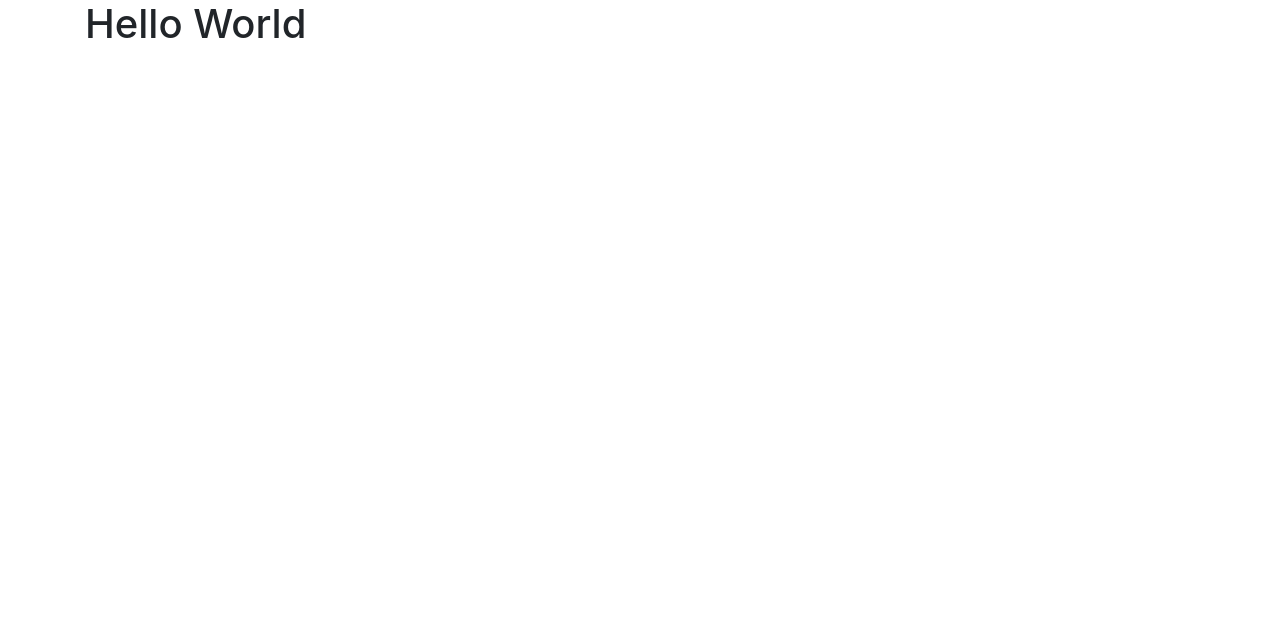
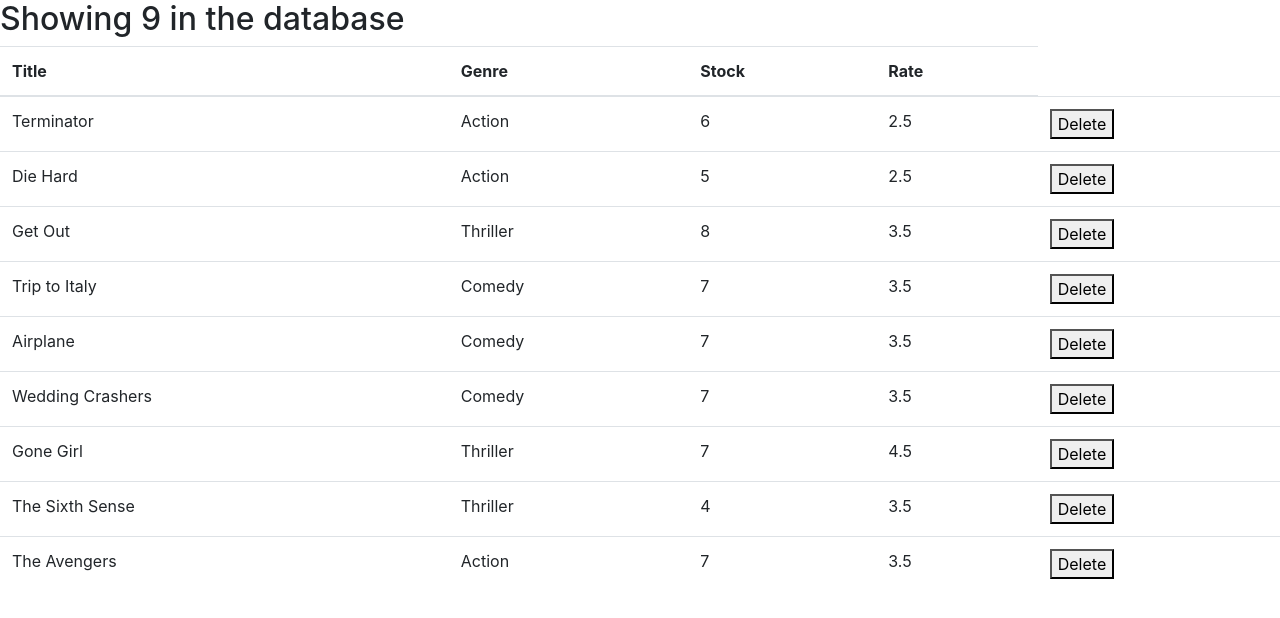
Before and after one commit to Zerryth/vidly, a React (Create React App) app: page / in a window 1280 px wide. Shown: the top 618 px of the page. Built offline with nearby package versions, Linux system fonts and the light colour scheme.

Commit message:
Created Movies component w/table

```diff
--- a/src/App.js
+++ /dev/null
@@ -1,11 +0,0 @@
-import './App.css';
-
-function App() {
-  return (
-    <main className="container">
-      <h1>Hello World</h1>
-    </main>
-  );
-}
-
-export default App;
--- /dev/null
+++ b/src/components/vidly.jsx
@@ -0,0 +1,69 @@
+import React, { Component } from "react";
+import { getMovies, deleteMovie } from "../services/fakeMovieService";
+
+export default class Movies extends Component {
+  constructor() {
+    super();
+    this.state = { movies: getMovies() };
+  }
+
+  render() {
+    return (
+      <main className="contianer">
+        <div>
+          {this.getHeader()}
+          {this.getTable()}
+        </div>
+      </main>
+    );
+  }
+
+  getHeader() {
+    const { movies } = this.state;
+    const numberOfMovies = movies.length;
+    let header = numberOfMovies
+      ? `Showing ${numberOfMovies} in the database`
+      : "There are no movies in the database";
+
+    return <h2>{header}</h2>;
+  }
+
+  getTable() {
+    if (this.state.movies && this.state.movies.length) {
+      return (
+        <table class="table">
+          <thead>
+            <tr>
+              <th scope="col">Title</th>
+              <th scope="col">Genre</th>
+              <th scope="col">Stock</th>
+              <th scope="col">Rate</th>
+            </tr>
+          </thead>
+          <tbody>
+            {this.state.movies.map((m) => (
+              <tr key={m._id}>
+                <td>{m.title}</td>
+                <td>{m.genre.name}</td>
+                <td>{m.numberInStock}</td>
+                <td>{m.dailyRentalRate}</td>
+                <td>
+                  <button onClick={() => this.handleMovieDeletion(m._id)}>
+                    Delete
+                  </button>
+                </td>
+              </tr>
+            ))}
+          </tbody>
+        </table>
+      );
+    }
+  }
+
+  handleMovieDeletion(id) {
+    deleteMovie(id);
+    this.setState({ movies: getMovies() });
+  }
+}
+
+// export default Vidly;
--- a/src/index.js
+++ b/src/index.js
@@ -1,16 +1,16 @@
-import React from 'react';
-import ReactDOM from 'react-dom';
-import './index.css';
-import App from './App';
-import reportWebVitals from './reportWebVitals';
-import 'bootstrap/dist/css/bootstrap.css';
-import 'font-awesome/css/font-awesome.css';
+import React from "react";
+import ReactDOM from "react-dom";
+import "./index.css";
+import reportWebVitals from "./reportWebVitals";
+import "bootstrap/dist/css/bootstrap.css";
+import "font-awesome/css/font-awesome.css";
+import Movies from "./components/vidly";
 
 ReactDOM.render(
   <React.StrictMode>
-    <App />
+    <Movies />
   </React.StrictMode>,
-  document.getElementById('root')
+  document.getElementById("root")
 );
 
 // If you want to start measuring performance in your app, pass a function
```
Also changed, not shown: 1 other file (tests, documents, lock files or other folders).
